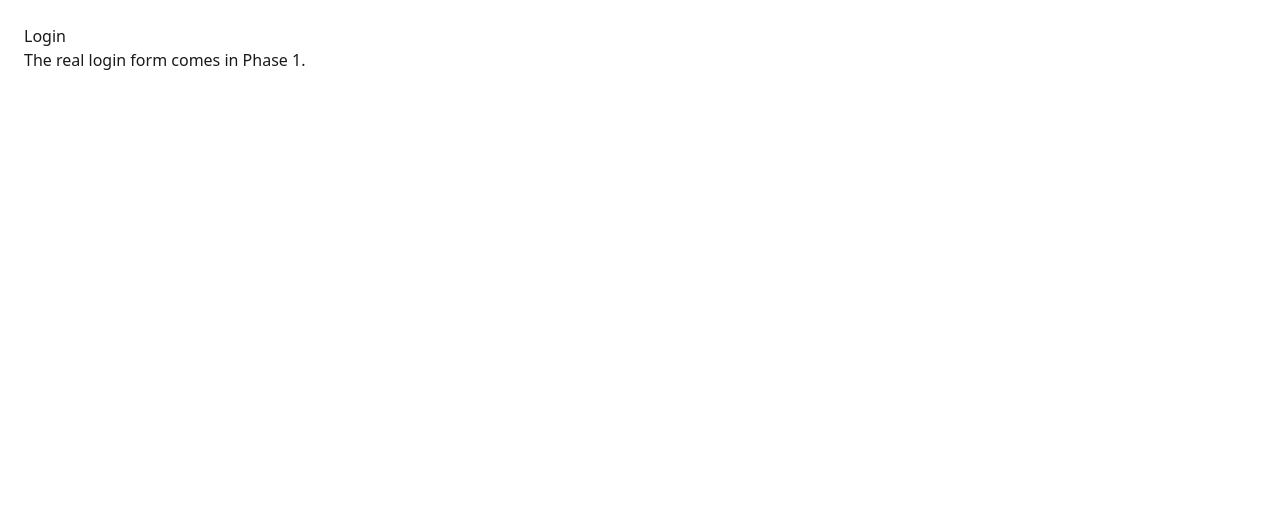
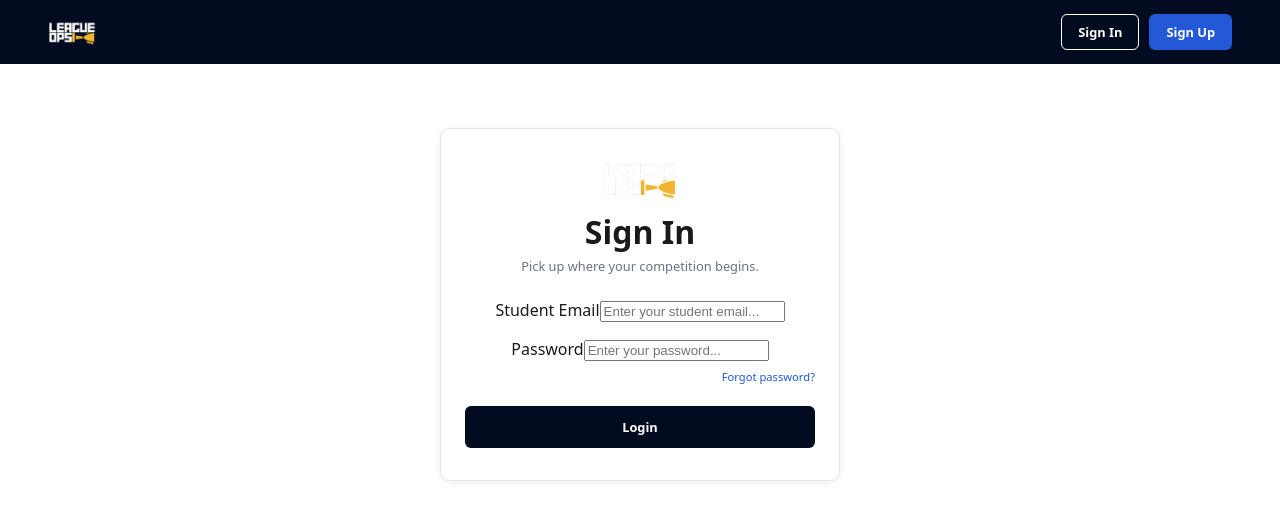
Before and after one commit to theojohnsosa/leagueops, a React (Vite) app in the folder client/: page /login in a window 1280 px wide. Shown: the top 520 px of the page. Built offline with nearby package versions, Linux system fonts and the light colour scheme; no server answers.

Commit message:
wip: login page styling

```diff
--- /dev/null
+++ b/client/src/components/shared/AuthLayout.jsx
@@ -0,0 +1,37 @@
+import { Link } from "react-router-dom";
+import Button from "./Button";
+import logoHeader from "../../assets/logo-header.png";
+import logoCard from "../../assets/logo-card.png";
+import "./shared.css";
+
+export default function AuthLayout({ title, subtitle, cardWidth, children }) {
+  return (
+    <>
+      <header className="auth-header">
+        <Link to="/">
+          <img src={logoHeader} alt="LeagueOps" className="auth-header__logo" />
+        </Link>
+        <nav className="auth-header__nav">
+          <Button to="/login" variant="outline">
+            Sign In
+          </Button>
+          <Button to="/signup" variant="blue">
+            Sign Up
+          </Button>
+        </nav>
+      </header>
+
+      <main className="auth-page">
+        <section
+          className="auth-card"
+          style={cardWidth ? { "--card-width": cardWidth } : undefined}
+        >
+          <img src={logoCard} alt="" className="auth-card__logo" />
+          <h1 className="auth-card__title">{title}</h1>
+          <p className="auth-card__subtitle">{subtitle}</p>
+          {children}
+        </section>
+      </main>
+    </>
+  );
+}
--- /dev/null
+++ b/client/src/components/shared/Button.jsx
@@ -0,0 +1,28 @@
+import { Link } from "react-router-dom";
+import "./shared.css";
+
+export default function Button({
+  variant = "primary",
+  block = false,
+  to,
+  type = "button",
+  className = "",
+  children,
+  ...rest
+}) {
+  const classes =
+    `btn btn--${variant}${block ? " btn--block" : ""} ${className}`.trim();
+
+  if (to) {
+    return (
+      <Link to={to} className={classes} {...rest}>
+        {children}
+      </Link>
+    );
+  }
+  return (
+    <button type={type} className={classes} {...rest}>
+      {children}
+    </button>
+  );
+}
--- /dev/null
+++ b/client/src/components/shared/Input.jsx
@@ -0,0 +1,24 @@
+import "./shared.css";
+
+export default function Input({ label, id, error, className = "", ...rest }) {
+  const inputId = id || rest.name;
+  return (
+    <div className={`field${error ? " field--error" : ""} ${className}`.trim()}>
+      <label className="field__label" htmlFor={inputId}>
+        {label}
+      </label>
+      <input
+        id={inputId}
+        className="field__input"
+        aria-invalid={Boolean(error)}
+        aria-describedby={error ? `${inputId}-error` : undefined}
+        {...rest}
+      />
+      {error && (
+        <span id={`${inputId}-error`} className="field__error" role="alert">
+          {error}
+        </span>
+      )}
+    </div>
+  );
+}
--- /dev/null
+++ b/client/src/components/shared/shared.css
@@ -0,0 +1,103 @@
+/* ---------- Auth layout ---------- */
+.auth-header {
+  background: var(--color-navy-900);
+  display: flex;
+  align-items: center;
+  justify-content: space-between;
+  padding: 14px clamp(16px, 5vw, 48px);
+}
+.auth-header__logo {
+  height: 28px;
+  display: block;
+}
+.auth-header__nav {
+  display: flex;
+  gap: 10px;
+}
+
+.auth-page {
+  min-height: calc(100vh - 56px);
+  display: flex;
+  align-items: flex-start;
+  justify-content: center;
+  padding: clamp(32px, 8vh, 80px) 16px;
+}
+
+.auth-card {
+  width: 100%;
+  max-width: var(--card-width, 400px);
+  background: #fff;
+  border: 1px solid var(--color-card-border);
+  border-radius: var(--radius-card);
+  box-shadow: 0 2px 8px rgba(2, 11, 31, 0.06);
+  padding: 28px 24px 32px;
+  text-align: center;
+}
+.auth-card__logo {
+  height: 44px;
+  margin-bottom: 8px;
+}
+.auth-card__title {
+  margin: 0;
+  font-size: 2rem;
+  font-weight: 700;
+  line-height: 1.15;
+}
+.auth-card__subtitle {
+  margin: 6px 0 24px;
+  font-size: 0.8rem;
+  color: var(--color-muted);
+}
+
+/* ---------- Button ---------- */
+.btn {
+  font-family: inherit;
+  font-size: 0.8rem;
+  font-weight: 600;
+  border-radius: var(--radius-field);
+  padding: 8px 16px;
+  border: 1px solid transparent;
+  cursor: pointer;
+  text-decoration: none;
+  display: inline-flex;
+  align-items: center;
+  justify-content: center;
+  transition:
+    background-color 0.15s,
+    opacity 0.15s;
+}
+.btn:focus-visible {
+  outline: 2px solid var(--color-blue-600);
+  outline-offset: 2px;
+}
+.btn:disabled {
+  opacity: 0.6;
+  cursor: not-allowed;
+}
+
+.btn--primary {
+  background: var(--color-navy-900);
+  color: #fff;
+}
+.btn--primary:hover:not(:disabled) {
+  background: #0a1a3d;
+}
+.btn--blue {
+  background: var(--color-blue-600);
+  color: #fff;
+}
+.btn--blue:hover:not(:disabled) {
+  background: #1c47b0;
+}
+.btn--outline {
+  background: transparent;
+  color: #fff;
+  border-color: #fff;
+}
+.btn--outline:hover:not(:disabled) {
+  background: rgba(255, 255, 255, 0.12);
+}
+.btn--block {
+  width: 100%;
+  padding: 11px 16px;
+}
--- a/client/src/index.css
+++ b/client/src/index.css
@@ -1,12 +1,29 @@
-@import "tailwindcss";
+@import url("https://fonts.googleapis.com/css2?family=Chakra+Petch:wght@400;500;600;700&display=swap");
 
 :root {
-  --color-flag-blue: #0038a8;
-  --color-flag-red: #ce1126;
-  --color-flag-yellow: #fcd116;
+  --color-navy-900: #020b1f;
+  --color-blue-600: #2358d6;
+  --color-bg: #ffffff;
+  --color-card-border: #e2e4e9;
+  --color-input-bg: #f4f5f7;
+  --color-text: #0a0a0a;
+  --color-muted: #9a9ea8;
+  --color-error: #d92d20;
+
+  --font-main: "Chakra Petch", system-ui, sans-serif;
+  --radius-card: 10px;
+  --radius-field: 6px;
 }
 
 body {
   margin: 0;
-  font-family: system-ui, sans-serif;
+  font-family: var(--font-main);
+  background: var(--color-bg);
+  color: var(--color-text);
 }
+
+*,
+*::before,
+*::after {
+  box-sizing: border-box;
+}
--- a/client/src/pages/Login.jsx
+++ b/client/src/pages/Login.jsx
@@ -1,23 +1,96 @@
-import { useNavigate } from "react-router-dom";
-import { useAuth } from "../context/AuthContext.jsx";
-import { USE_MOCK } from "../services/api.js";
+import { useState } from "react";
+import { Link, useNavigate } from "react-router-dom";
+import AuthLayout from "../components/shared/AuthLayout";
+import Input from "../components/shared/Input";
+import Button from "../components/shared/Button";
+import { useAuth } from "../context/AuthContext";
+import "../styles/auth.css";
 
 export default function Login() {
   const { login } = useAuth();
   const navigate = useNavigate();
+  const [form, setForm] = useState({ studentEmail: "", password: "" });
+  const [errors, setErrors] = useState({});
+  const [submitError, setSubmitError] = useState("");
+  const [loading, setLoading] = useState(false);
 
-  async function handleMockLogin() {
-    await login();
-    navigate("/dashboard");
+  function handleChange(e) {
+    setForm((f) => ({ ...f, [e.target.name]: e.target.value }));
+    setErrors((er) => ({ ...er, [e.target.name]: "" }));
+  }
+
+  function validate() {
+    const er = {};
+    if (!form.studentEmail.trim())
+      er.studentEmail = "Enter your student email.";
+    if (!form.password) er.password = "Enter your password.";
+    return er;
+  }
+
+  async function handleSubmit(e) {
+    e.preventDefault();
+    const er = validate();
+    setErrors(er);
+    if (Object.keys(er).length) return;
+
+    setLoading(true);
+    setSubmitError("");
+    try {
+      await login(form.studentEmail.trim(), form.password);
+      navigate("/");
+    } catch (err) {
+      setSubmitError(
+        err?.response?.data?.message ||
+          "Login failed. Check your email and password.",
+      );
+    } finally {
+      setLoading(false);
+    }
   }
 
   return (
-    <div style={{ padding: 24 }}>
-      <h1>Login</h1>
-      <p>The real login form comes in Phase 1.</p>
-      {USE_MOCK && (
-        <button onClick={handleMockLogin}>Log in as mock user</button>
-      )}
-    </div>
+    <AuthLayout
+      title="Sign In"
+      subtitle="Pick up where your competition begins."
+    >
+      <form className="auth-form" onSubmit={handleSubmit} noValidate>
+        <Input
+          label="Student Email"
+          name="studentEmail"
+          type="email"
+          autoComplete="email"
+          placeholder="Enter your student email..."
+          value={form.studentEmail}
+          onChange={handleChange}
+          error={errors.studentEmail}
+        />
+        <Input
+          label="Password"
+          name="password"
+          type="password"
+          autoComplete="current-password"
+          placeholder="Enter your password..."
+          value={form.password}
+          onChange={handleChange}
+          error={errors.password}
+        />
+        <Link to="/forgot-password" className="auth-form__link">
+          Forgot password?
+        </Link>
+        {submitError && (
+          <p className="auth-form__error" role="alert">
+            {submitError}
+          </p>
+        )}
+        <Button
+          type="submit"
+          block
+          className="auth-form__submit"
+          disabled={loading}
+        >
+          {loading ? "Signing in..." : "Login"}
+        </Button>
+      </form>
+    </AuthLayout>
   );
 }
--- /dev/null
+++ b/client/src/styles/auth.css
@@ -0,0 +1,35 @@
+.auth-form {
+  display: flex;
+  flex-direction: column;
+  gap: 16px;
+}
+.auth-form__row {
+  display: grid;
+  grid-template-columns: 1fr 1fr;
+  gap: 12px;
+}
+.auth-form__link {
+  align-self: flex-end;
+  font-size: 0.7rem;
+  color: var(--color-blue-600);
+  text-decoration: none;
+  margin-top: -8px;
+}
+.auth-form__link:hover {
+  text-decoration: underline;
+}
+.auth-form__submit {
+  margin-top: 6px;
+}
+.auth-form__error {
+  font-size: 0.75rem;
+  color: var(--color-error);
+  margin: 0;
+  text-align: left;
+}
+
+@media (max-width: 520px) {
+  .auth-form__row {
+    grid-template-columns: 1fr;
+  }
+}
```
Also changed, not shown: client/src/assets/logo-card.png (added), client/src/assets/logo-header.png (added).
